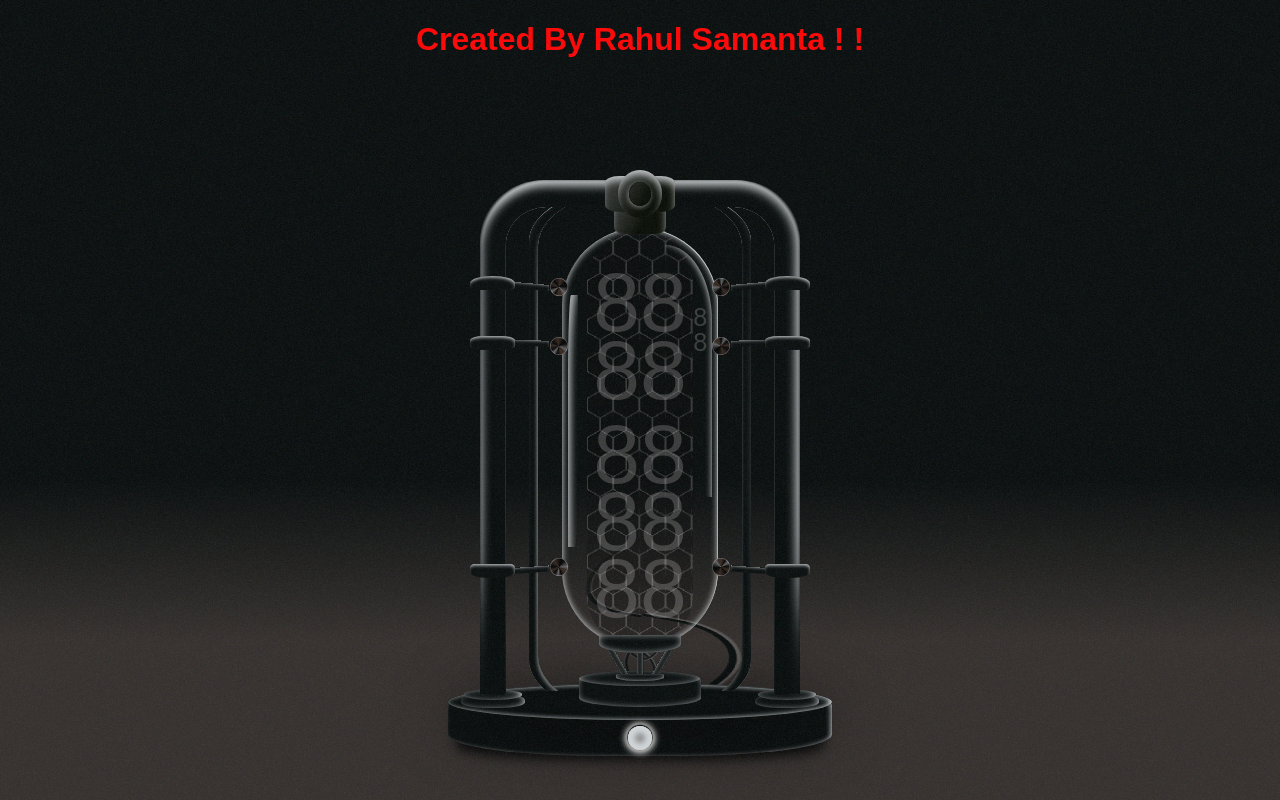
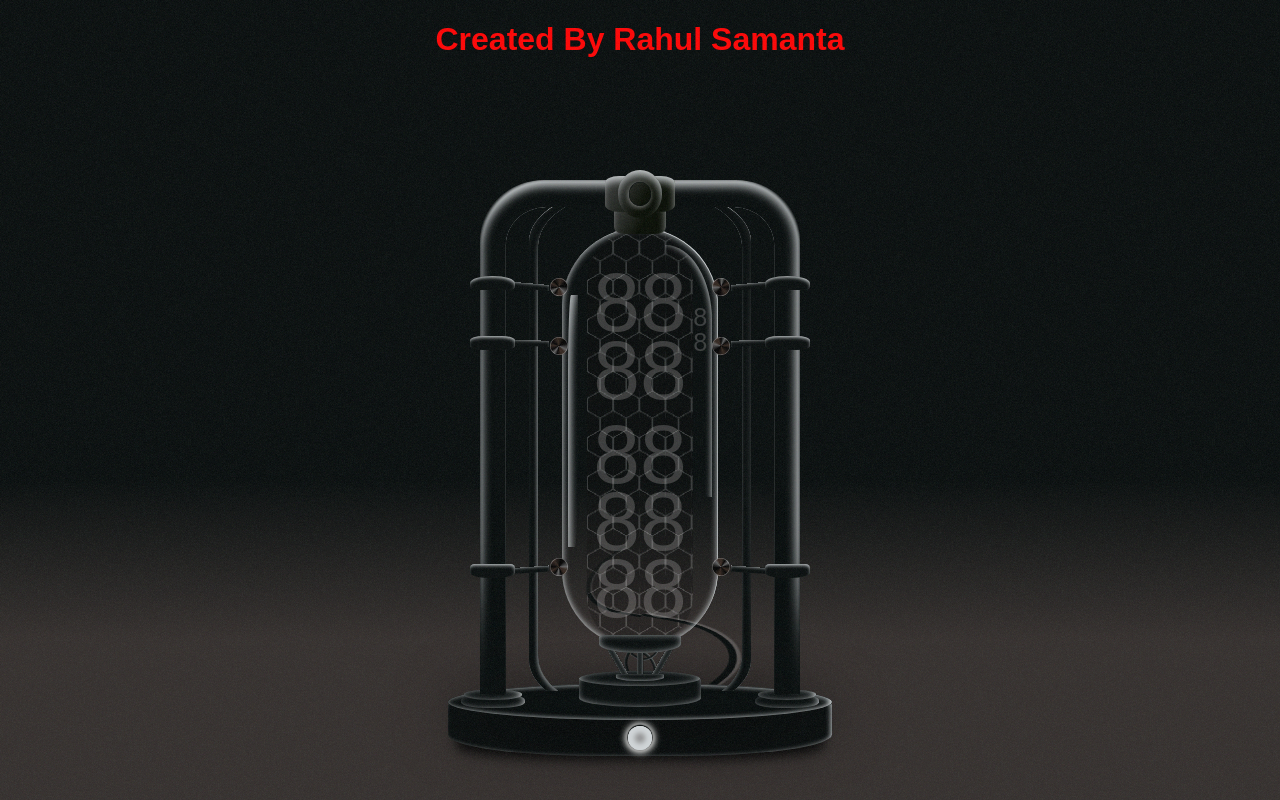
Before and after one commit to rahulsamanta82/Animated-tube-clock, a plain HTML site: page index.html in a window 1280 px wide. Drawn offline with Linux system fonts and the light colour scheme; a web font is replaced by a local one.

Commit message:
Update index.html

```diff
--- a/index.html
+++ b/index.html
@@ -7,7 +7,7 @@
     <title>Created By Rahul</title>
 </head>
 <body>
-  <h1 class="name">Created By Rahul Samanta ! !</h1>
+  <h1 class="name">Created By Rahul Samanta</h1>
     <svg id="noise-svg">
 
         <!-- gives background a bit of texture -->
```
